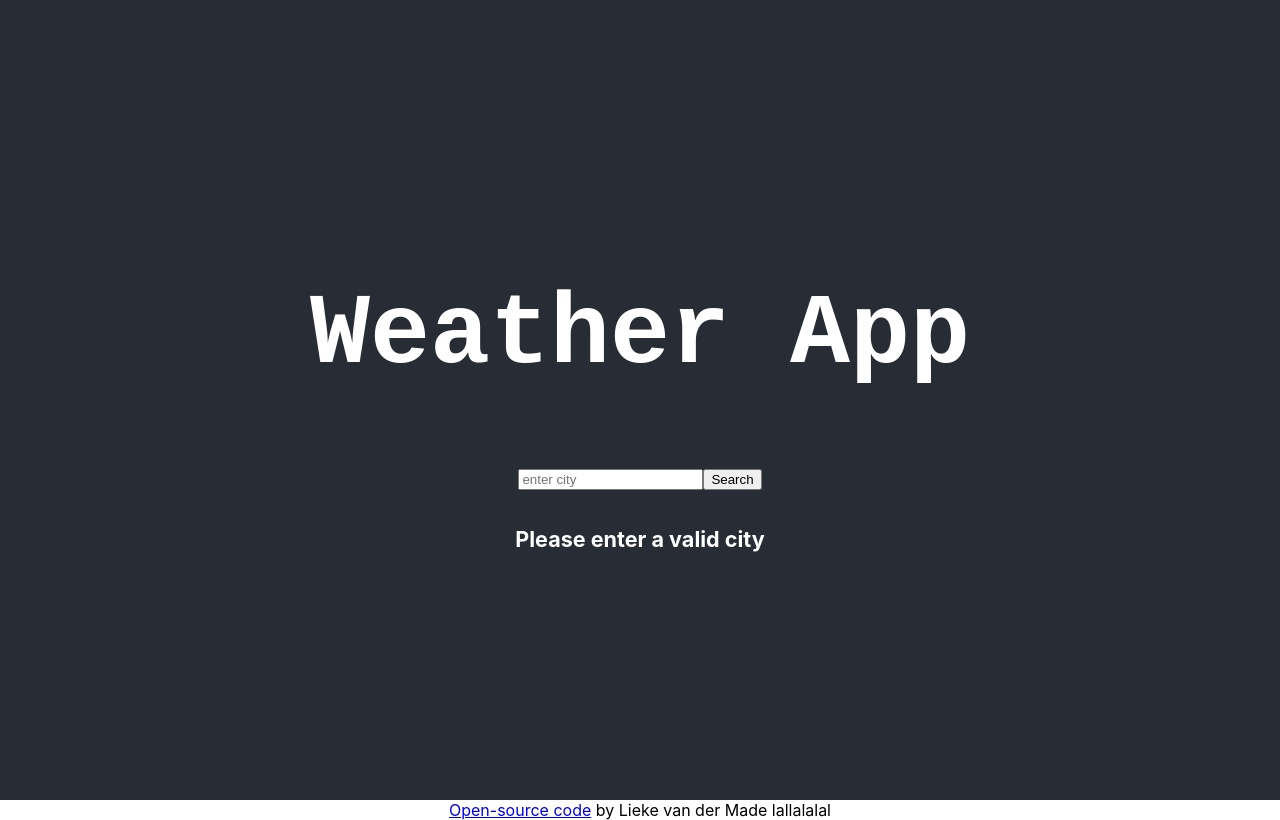
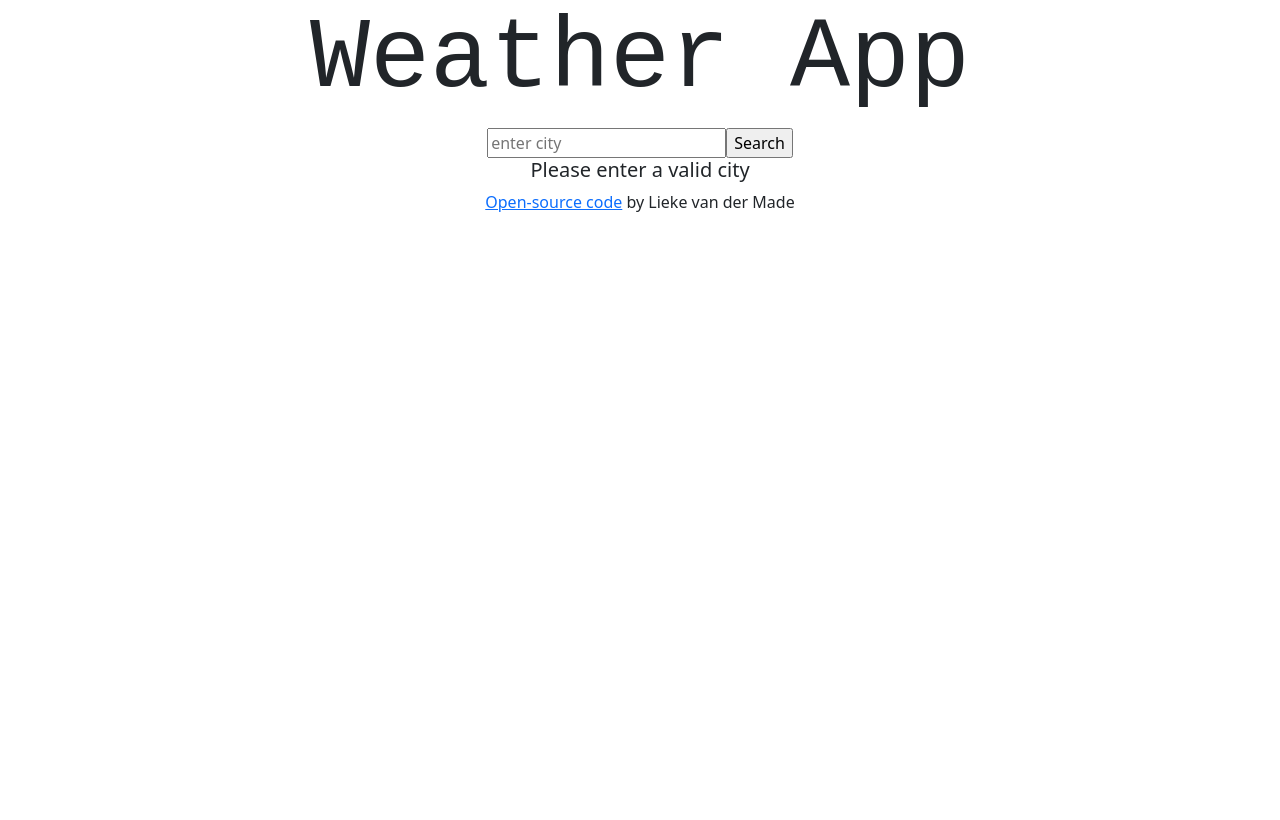
Before and after one commit to LiekeM/weather-react-test2, a React (Create React App) app: page / in a window 1280 px wide. Built offline with nearby package versions, Linux system fonts and the light colour scheme.

Commit message:
added weather css

```diff
--- a/package.json
+++ b/package.json
@@ -7,6 +7,7 @@
     "@testing-library/react": "^13.4.0",
     "@testing-library/user-event": "^13.5.0",
     "axios": "^1.2.5",
+    "bootstrap": "^5.2.3",
     "react": "^18.2.0",
     "react-dom": "^18.2.0",
     "react-scripts": "5.0.1",
--- a/src/App.css
+++ b/src/App.css
@@ -10,10 +10,10 @@
   align-items: center;
   justify-content: center;
   font-size: calc(10px + 2vmin);
-  color: white;
+  color: greenyellow;
 }
 
-h1 {
+.weather-header {
   font-family: "Courier New", Courier, monospace;
   font-size: 100px;
 }
--- a/src/App.js
+++ b/src/App.js
@@ -4,16 +4,17 @@ import Weather from "./Weather";
 function App() {
   return (
     <div className="App">
-      <header className="App-header">
-        <h1>Weather App</h1>
+      <div className="container">
+        <h1 className="weather-header">Weather App</h1>
         <Weather city="Amsterdam" />
-      </header>
-      <footer>
-        <a href="https://github.com/LiekeM/weather-react-test2">
-          Open-source code
-        </a>{" "}
-        by Lieke van der Made lallalalal
-      </footer>
+
+        <footer>
+          <a href="https://github.com/LiekeM/weather-react-test2">
+            Open-source code
+          </a>{" "}
+          by Lieke van der Made
+        </footer>
+      </div>
     </div>
   );
 }
--- a/src/Weather.js
+++ b/src/Weather.js
@@ -40,7 +40,7 @@ export default function Weather() {
 
   if (result) {
     return (
-      <div>
+      <div className="Weather">
         {form}
         <h3>
           <ul>
--- /dev/null
+++ b/src/weather.css
@@ -0,0 +1,4 @@
+.weather h5 {
+  font-family: "Courier New", Courier, monospace;
+  color: green;
+}
```
Also changed, not shown: src/index.js (+7 -6 lines), 1 other file (tests, documents, lock files or other folders).
